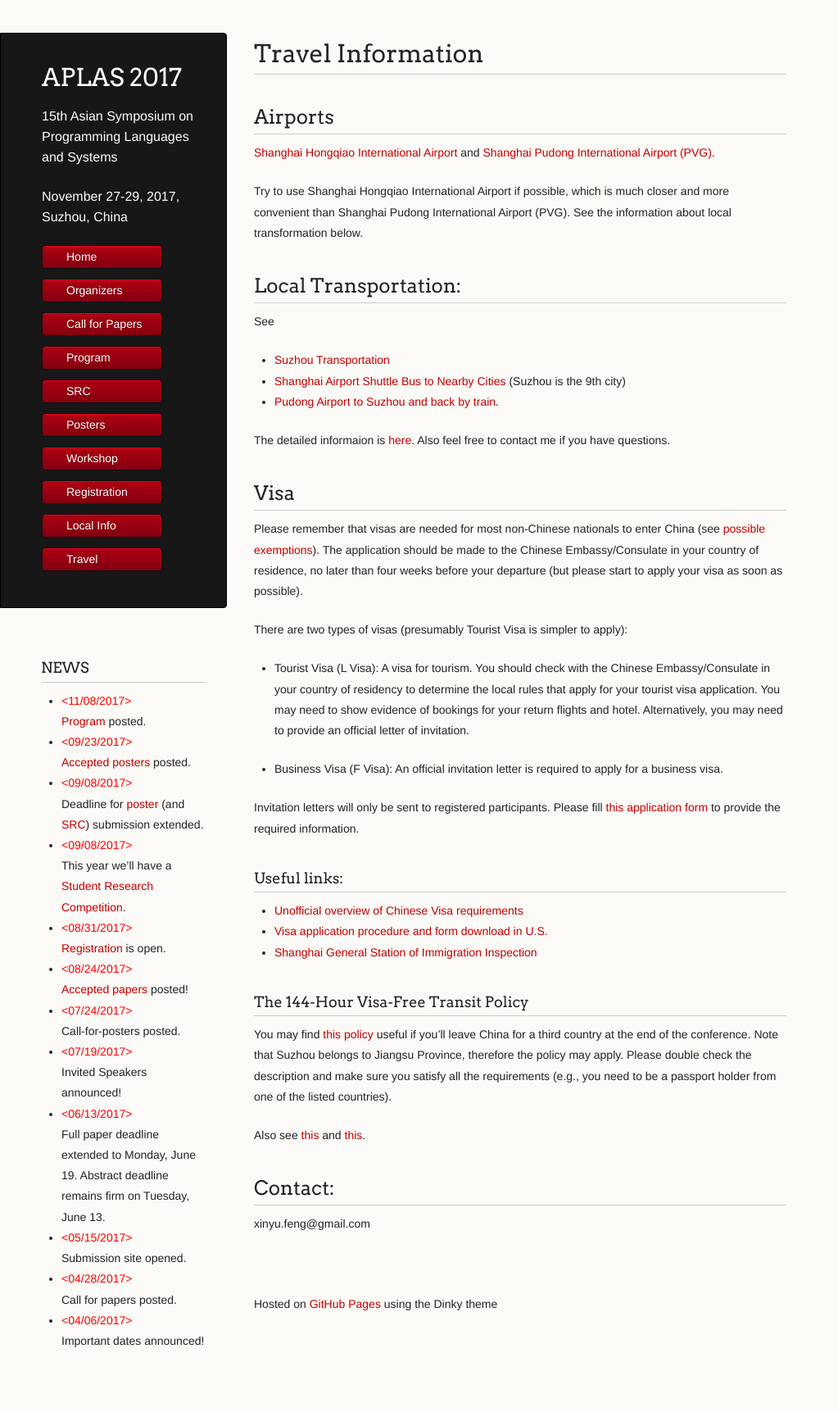
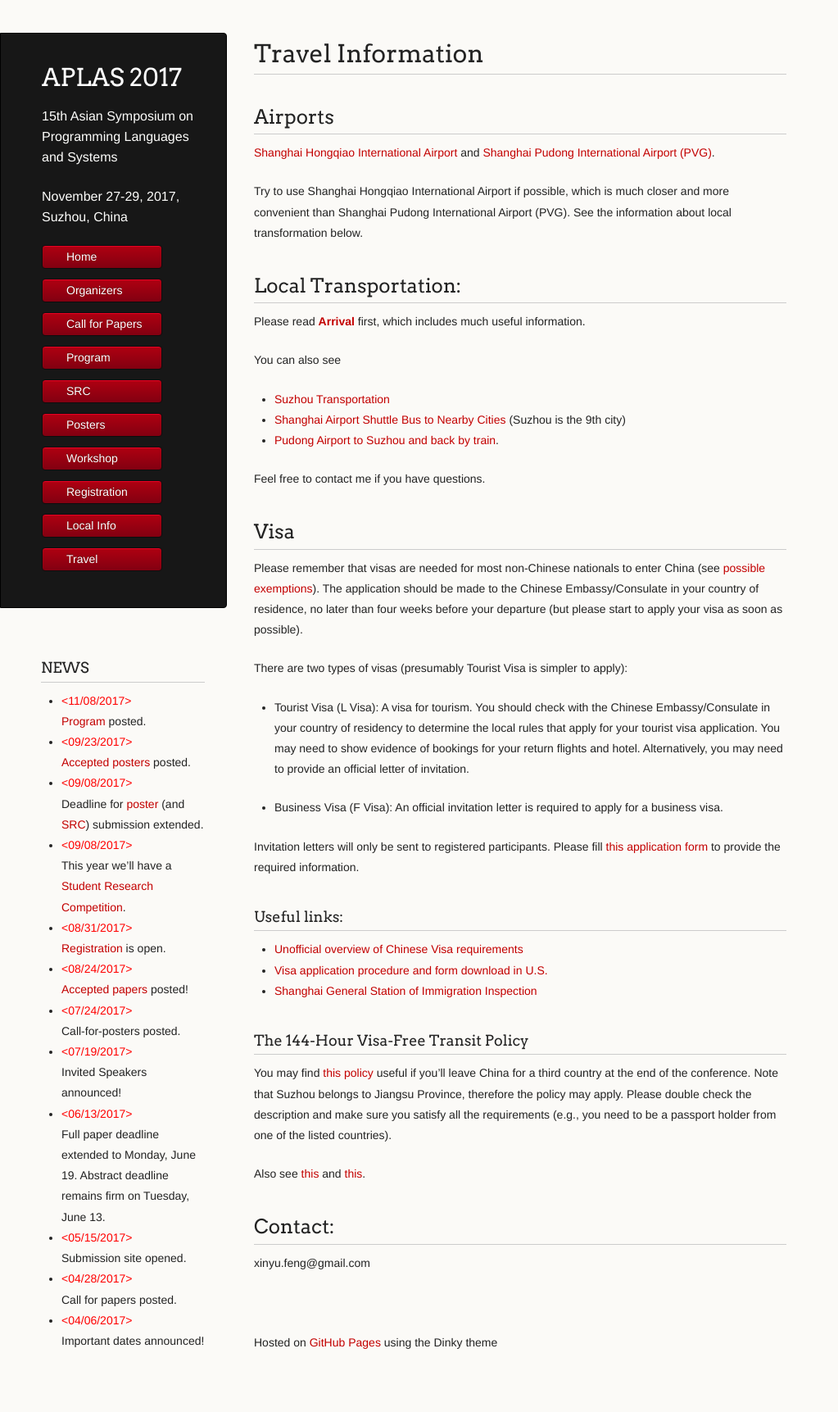
Before and after one commit to www-aplas/www-aplas.github.io, a Jekyll site: the page built from travel.md, in a window 1280 px wide. Shown: the whole page at 82% size, without its empty margins (0-1023 px from the left). Built offline with Jekyll 4.4.1, drawn with Linux system fonts in a browser that asks for light colours; our own code applies the rules of GitHub Pages for plain Markdown files; a script that is not in the unit is left out; before the commit the page ends 1676 px from its top, so only the background shows below that.

Commit message:
update travel

```diff
--- a/travel.md
+++ b/travel.md
@@ -9,12 +9,14 @@ Try to use Shanghai Hongqiao International Airport if possible, which is much cl
 
 ## Local Transportation:
 
-See
+Please read [**Arrival**](arrival.html) first, which includes much useful information.
+
+You can also see
 - [Suzhou Transportation](https://www.travelchinaguide.com/cityguides/jiangsu/suzhou/getting-there.htm)
 - [Shanghai Airport Shuttle Bus to Nearby Cities](https://www.travelchinaguide.com/cityguides/shanghai/transportation/airport-shuttle-bus.htm) (Suzhou is the 9th city)
 - [Pudong Airport to Suzhou and back by train](https://www.tripadvisor.com/ShowTopic-g308272-i2804-k5732235-Pudong_Airport_to_Suzhou_and_back_by_train-Shanghai.html).
 
-The detailed informaion is [here](arrival.html). Also feel free to contact me if you have questions.
+Feel free to contact me if you have questions.
 
 
 ## Visa
```
